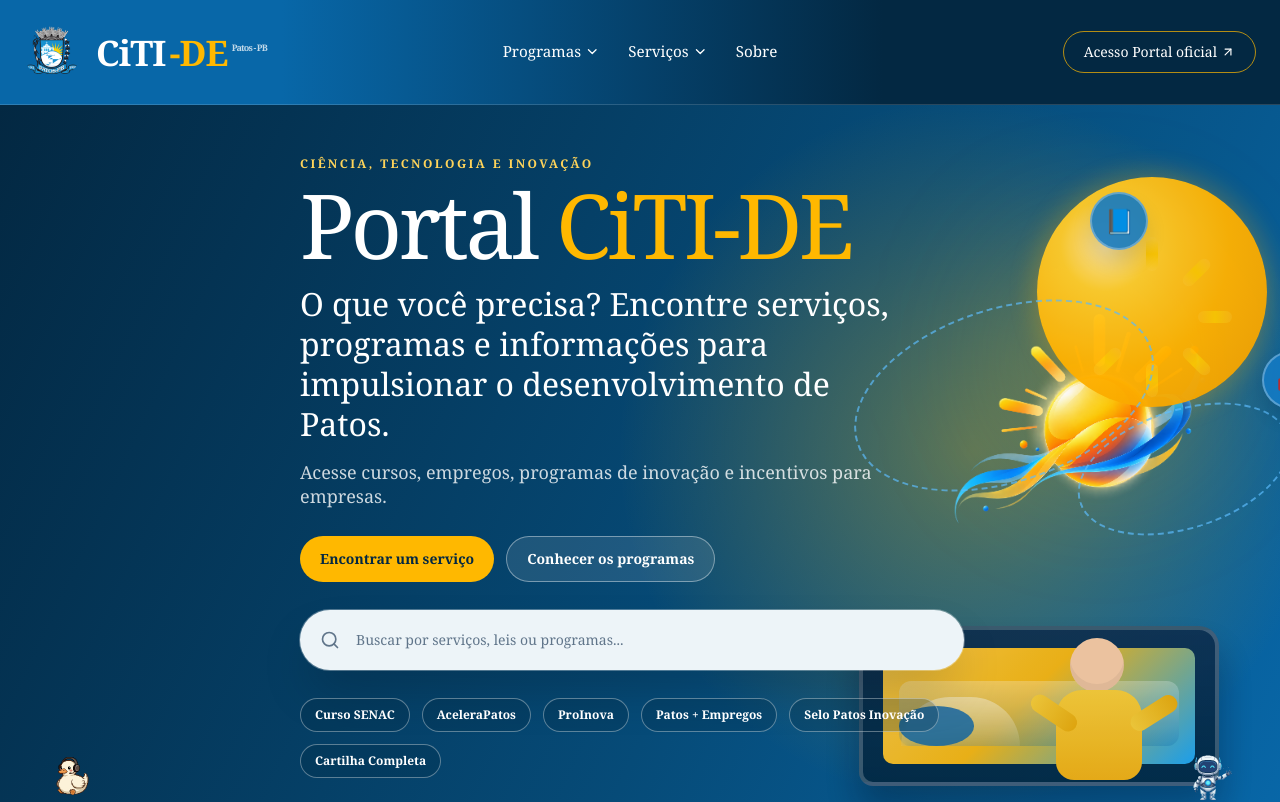
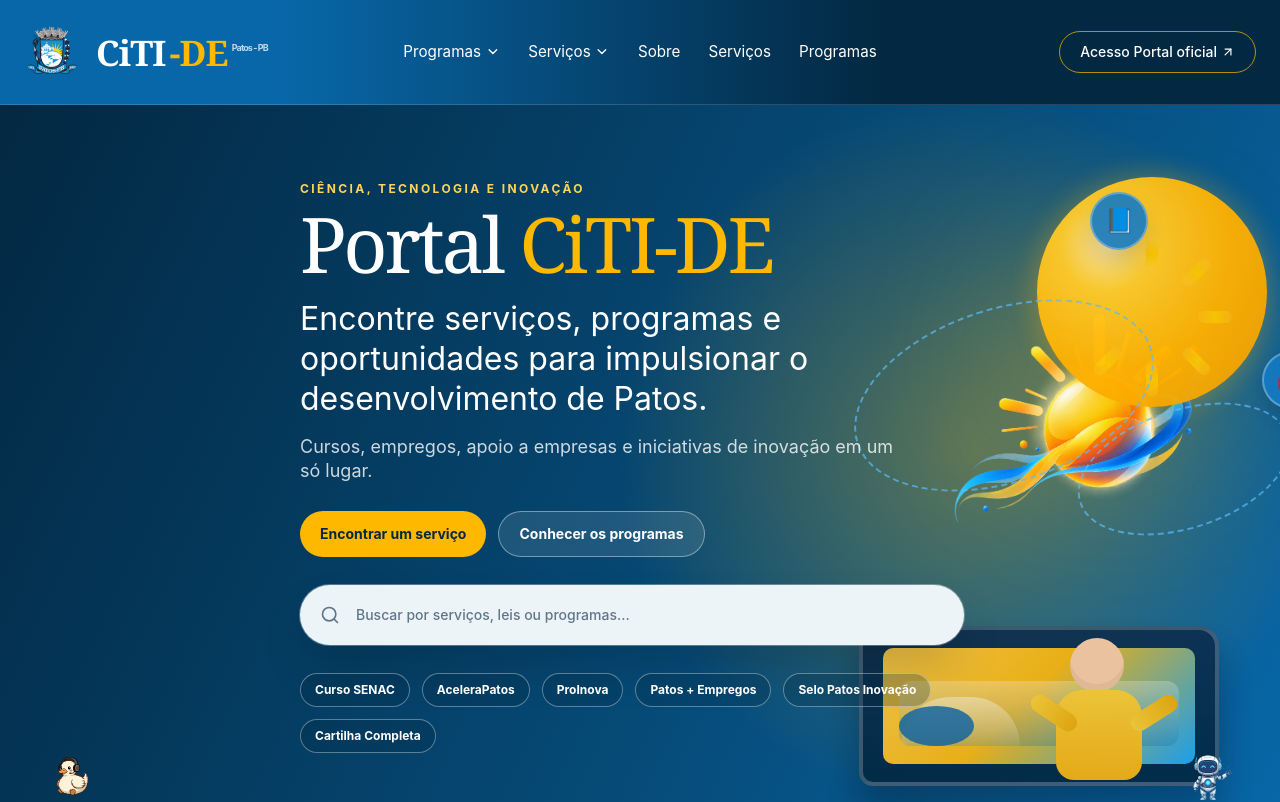
Before and after one commit to otavio2019/CITI-DE, a Next.js app: page / in a window 1280 px wide. Shown: the top 802 px of the page. Built offline with nearby package versions, Linux system fonts and the light colour scheme.

Commit message:
organizaçao 2.1

```diff
--- a/src/app/globals.css
+++ b/src/app/globals.css
@@ -30,12 +30,31 @@
   box-sizing: border-box;
 }
 
+html {
+  scroll-behavior: smooth;
+}
+
 body {
   background: var(--citi-background);
   color: var(--citi-text);
-  font-family: var(--font-joan), serif;
+  font-family: var(--font-geist-sans), sans-serif;
   margin: 0;
   overflow-x: clip;
+}
+
+h1,
+h2,
+h3,
+h4,
+h5,
+h6,
+.font-display {
+  font-family: var(--font-joan), serif;
+}
+
+::selection {
+  background: rgba(255, 184, 0, 0.35);
+  color: var(--citi-navy);
 }
 
 .about-scene {
--- a/src/components/sections/HeroSection.tsx
+++ b/src/components/sections/HeroSection.tsx
@@ -56,11 +56,11 @@
 				<div className="relative z-10 w-full max-w-[680px] text-left md:w-[62%] md:pr-4">
 					{/* Identidade e proposta principal do portal. */}
 					<p className="mb-3 text-[0.7rem] font-bold uppercase tracking-[0.2em] text-[var(--citi-yellow-soft)] sm:text-xs">Ciência, Tecnologia e Inovação</p>
-					<h1 className="max-w-full whitespace-nowrap font-[family-name:var(--font-joan)] text-[clamp(2.5rem,7vw,7rem)] leading-[0.9] tracking-[-0.04em] md:text-[clamp(2.75rem,7vw,7rem)]">
+					<h1 className="max-w-full font-[family-name:var(--font-joan)] text-[clamp(2.5rem,6vw,6.4rem)] leading-[0.9] tracking-[-0.04em] md:text-[clamp(2.8rem,6vw,6.8rem)]">
 						Portal <span className="text-[var(--citi-yellow)]">CiTI-DE</span>
 					</h1>
-					<p className="mt-5 max-w-[38rem] text-lg leading-tight text-white sm:text-2xl lg:text-[2rem]">O que você precisa? Encontre serviços, programas e informações para impulsionar o desenvolvimento de Patos.</p>
-					<p className="mt-4 max-w-[38rem] text-sm leading-6 text-white/80 sm:text-base lg:text-lg">Acesse cursos, empregos, programas de inovação e incentivos para empresas.</p>
+					<p className="mt-5 max-w-[38rem] text-lg leading-tight text-white sm:text-2xl lg:text-[2rem]">Encontre serviços, programas e oportunidades para impulsionar o desenvolvimento de Patos.</p>
+					<p className="mt-4 max-w-[38rem] text-sm leading-6 text-white/80 sm:text-base lg:text-lg">Cursos, empregos, apoio a empresas e iniciativas de inovação em um só lugar.</p>
 					{/* Ações prioritárias aparecem antes da busca para orientar o visitante. */}
 					<div className="mt-6 flex flex-wrap gap-2.5 sm:mt-7 sm:gap-3">
 						<a href="#acesso-rapido" className="inline-flex items-center justify-center rounded-full bg-[var(--citi-yellow)] px-4 py-2.5 text-xs font-bold text-[var(--citi-navy)] hover:bg-[var(--citi-yellow-soft)] sm:px-5 sm:py-3 sm:text-sm">Encontrar um serviço</a>
--- a/src/lib/site-content.ts
+++ b/src/lib/site-content.ts
@@ -2,6 +2,8 @@
 
 export const navigationLinks = [
 	{ label: "Sobre", href: "#sobre" },
+	{ label: "Serviços", href: "#servicos" },
+	{ label: "Programas", href: "#programas" },
 ];
 
 export const serviceLinks = [
@@ -19,7 +21,7 @@
 	{ label: "AceleraPatos", href: "https://citide.patos.pb.gov.br/cartilha#acelerapatos" },
 	{ label: "ProInova", href: "https://citide.patos.pb.gov.br/cartilha#proinova" },
 	{ label: "Selo Patos Inovação", href: "https://citide.patos.pb.gov.br/cartilha#reconhecimento" },
-	{ label: "Patos + Empregos", href: "https://citide.patos.pb.gov.br/cartilha#reconhecimento" },
+	{ label: "Patos + Empregos", href: "https://citide.patos.pb.gov.br/cartilha" },
 	{ label: "PICTI", href: "https://citide.patos.pb.gov.br/cartilha#picti" },
 ];
 
@@ -27,7 +29,7 @@
 	{ label: "Curso SENAC", href: "https://cursos.citide.patos.pb.gov.br/" },
 	{ label: "AceleraPatos", href: "https://citide.patos.pb.gov.br/cartilha#acelerapatos" },
 	{ label: "ProInova", href: "https://citide.patos.pb.gov.br/cartilha#proinova" },
-	{ label: "Patos + Empregos", href: "https://citide.patos.pb.gov.br/cartilha#reconhecimento" },
+	{ label: "Patos + Empregos", href: "https://citide.patos.pb.gov.br/cartilha" },
 	{ label: "Selo Patos Inovação", href: "https://citide.patos.pb.gov.br/cartilha#reconhecimento" },
 	{ label: "Cartilha Completa", href: "https://citide.patos.pb.gov.br/cartilha" },
 ];
```
